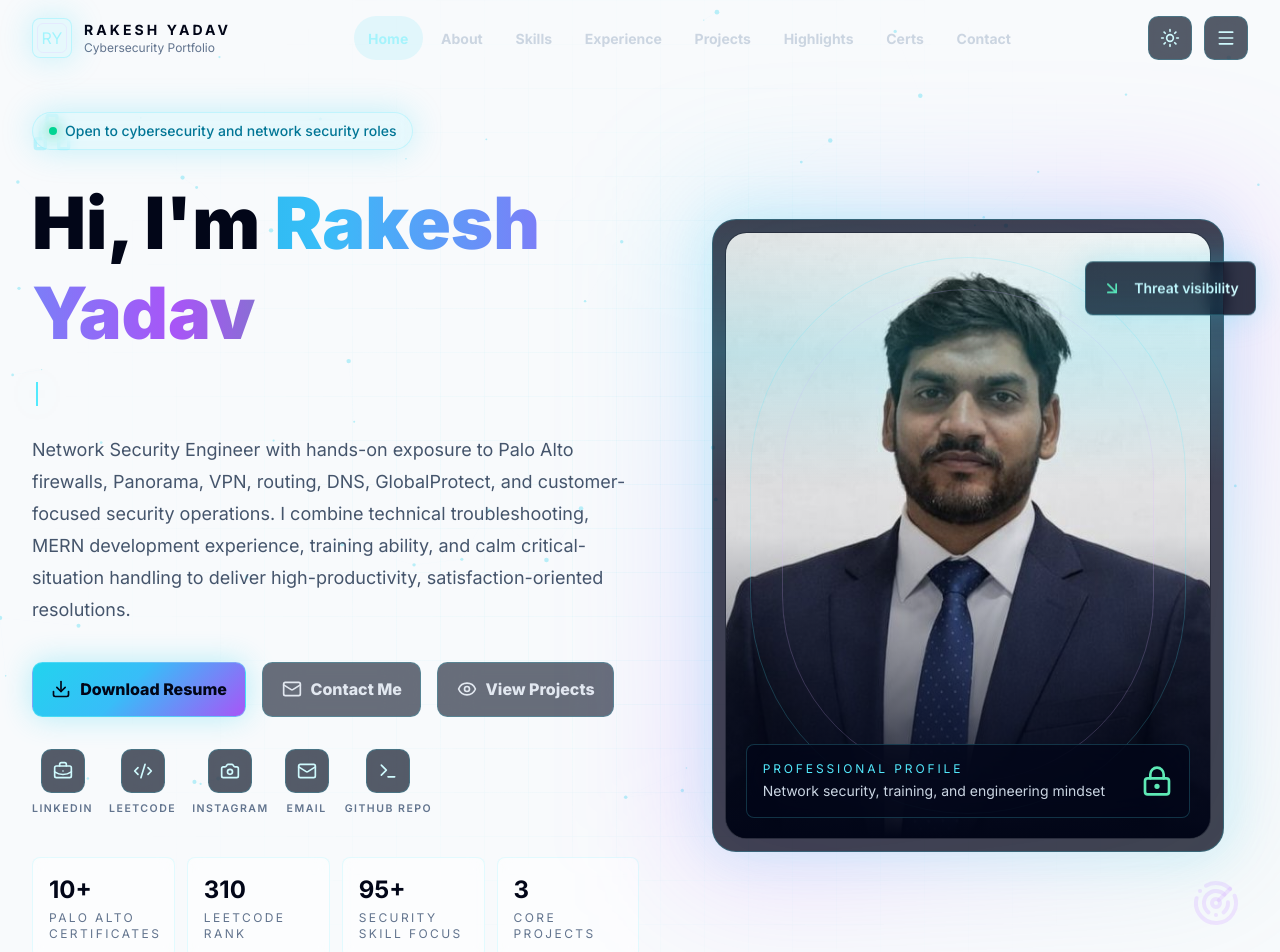
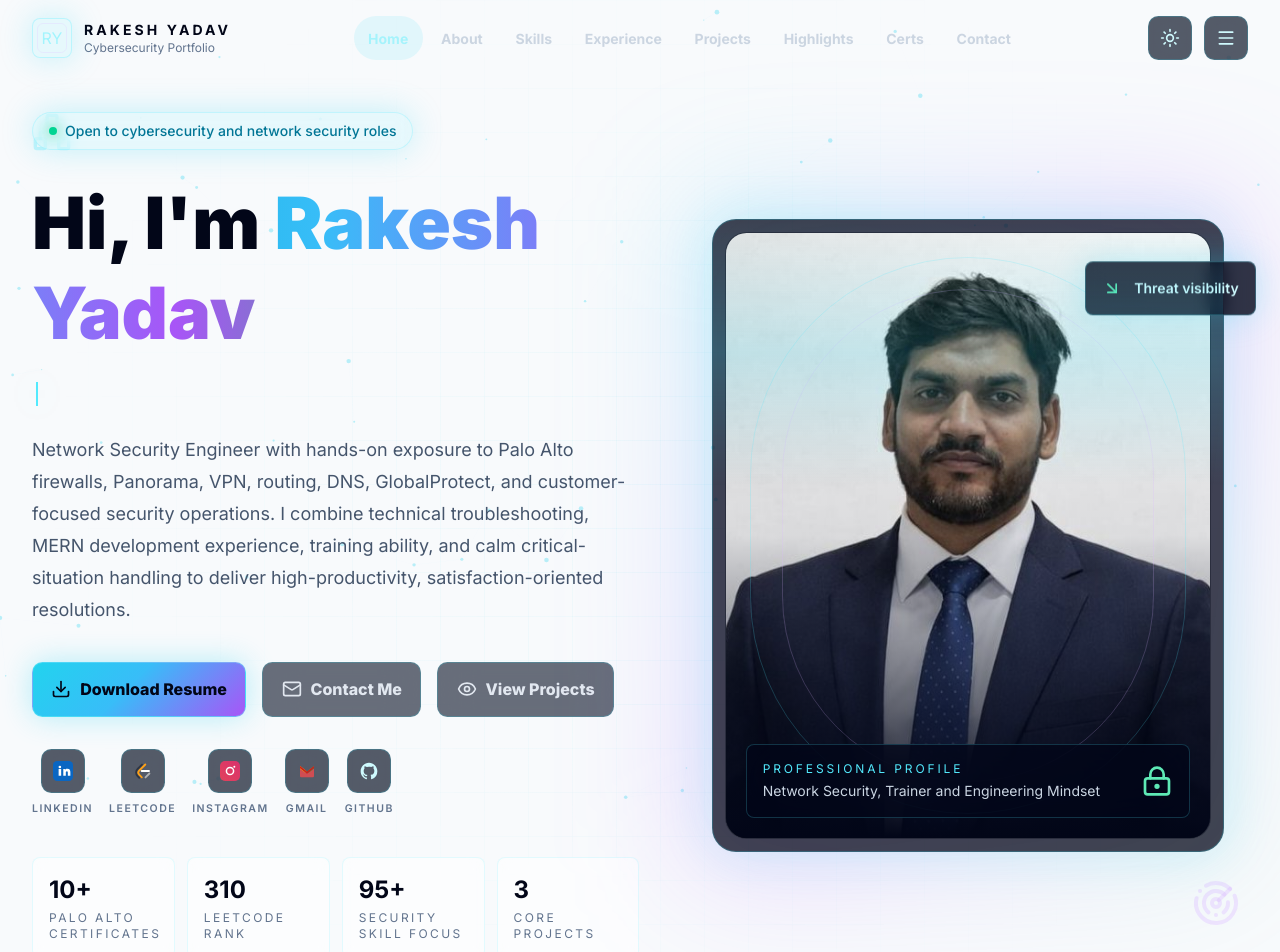
Before and after one commit to TheZealott01/My-porfolio, a React (Vite) app: page / in a window 1280 px wide. Shown: the top 952 px of the page. Built offline with nearby package versions, Linux system fonts and the light colour scheme.

Commit message:
Use brand icons and Gmail compose

```diff
--- a/src/components/Contact.jsx
+++ b/src/components/Contact.jsx
@@ -1,7 +1,8 @@
 import { motion } from "framer-motion";
-import { Mail, MapPin, Send, ShieldCheck } from "lucide-react";
-import { profile, socials } from "../data/portfolio";
+import { MapPin, Send, ShieldCheck } from "lucide-react";
+import { buildGmailComposeUrl, profile, socials } from "../data/portfolio";
 import AnimatedSection from "./ui/AnimatedSection";
+import BrandIcon from "./ui/BrandIcon";
 import GlowingCard from "./ui/GlowingCard";
 import SectionHeading from "./ui/SectionHeading";
 
@@ -12,9 +13,10 @@ export default function Contact() {
     const name = form.get("name")?.toString().trim() || "Portfolio visitor";
     const email = form.get("email")?.toString().trim() || "Not provided";
     const message = form.get("message")?.toString().trim() || "No message provided.";
-    const subject = encodeURIComponent(`Portfolio inquiry from ${name}`);
-    const body = encodeURIComponent(`Name: ${name}\nEmail: ${email}\n\nMessage:\n${message}`);
-    window.location.href = `mailto:${profile.email}?subject=${subject}&body=${body}`;
+    window.location.href = buildGmailComposeUrl({
+      subject: `Portfolio inquiry from ${name}`,
+      body: `Name: ${name}\nEmail: ${email}\n\nMessage:\n${message}`,
+    });
   };
 
   return (
@@ -33,8 +35,14 @@ export default function Contact() {
           </p>
 
           <div className="mt-8 space-y-4">
-            <a className="contact-row" href={`mailto:${profile.email}`} title={`Email ${profile.email}`}>
-              <Mail className="h-5 w-5 text-cyan-400" />
+            <a
+              className="contact-row"
+              href={buildGmailComposeUrl()}
+              target="_blank"
+              rel="noreferrer"
+              title={`Open Gmail compose for ${profile.email}`}
+            >
+              <BrandIcon brand="gmail" className="h-5 w-5" />
               <span>{profile.email}</span>
             </a>
             <div className="contact-row">
@@ -48,7 +56,7 @@ export default function Contact() {
           </div>
 
           <div className="mt-8 flex flex-wrap gap-4">
-            {socials.map(({ label, href, icon: Icon }) => (
+            {socials.map(({ label, href, brand }) => (
               <div key={label} className="grid justify-items-center gap-2">
                 <motion.a
                   href={href}
@@ -59,7 +67,7 @@ export default function Contact() {
                   className="icon-button"
                   whileHover={{ y: -4 }}
                 >
-                  <Icon className="h-5 w-5" />
+                  <BrandIcon brand={brand} className="h-5 w-5" />
                 </motion.a>
                 <span className="text-[0.68rem] font-semibold uppercase tracking-[0.14em] text-slate-500 dark:text-slate-400">
                   {label}
--- a/src/components/Footer.jsx
+++ b/src/components/Footer.jsx
@@ -1,5 +1,5 @@
 import { Heart, ShieldCheck } from "lucide-react";
-import { navLinks, socials } from "../data/portfolio";
+import { navLinks } from "../data/portfolio";
 
 export default function Footer() {
   return (
@@ -24,22 +24,6 @@ export default function Footer() {
             </a>
           ))}
         </div>
-
-        <div className="flex gap-3">
-          {socials.map(({ label, href, icon: Icon }) => (
-            <a
-              key={label}
-              href={href}
-              target={href.startsWith("http") ? "_blank" : undefined}
-              rel={href.startsWith("http") ? "noreferrer" : undefined}
-              aria-label={label}
-              title={label}
-              className="icon-button"
-            >
-              <Icon className="h-5 w-5" />
-            </a>
-          ))}
-        </div>
       </div>
       <p className="mx-auto mt-8 max-w-7xl text-sm text-slate-500 dark:text-slate-500">
         Copyright {new Date().getFullYear()} Rakesh Yadav. All rights reserved.
--- a/src/components/Hero.jsx
+++ b/src/components/Hero.jsx
@@ -9,6 +9,7 @@ import {
   Radar,
 } from "lucide-react";
 import { profile, socials, stats } from "../data/portfolio";
+import BrandIcon from "./ui/BrandIcon";
 import StatCounter from "./ui/StatCounter";
 import TypingText from "./ui/TypingText";
 
@@ -70,7 +71,7 @@ export default function Hero() {
           </div>
 
           <div className="mt-8 flex flex-wrap items-start gap-4">
-            {socials.map(({ label, href, icon: Icon }) => (
+            {socials.map(({ label, href, brand }) => (
               <div key={label} className="grid justify-items-center gap-2">
                 <motion.a
                   href={href}
@@ -82,7 +83,7 @@ export default function Hero() {
                   whileHover={{ y: -4, rotate: -3 }}
                   whileTap={{ scale: 0.95 }}
                 >
-                  <Icon className="h-5 w-5" />
+                  <BrandIcon brand={brand} className="h-5 w-5" />
                 </motion.a>
                 <span className="text-[0.66rem] font-semibold uppercase tracking-[0.14em] text-slate-500 dark:text-slate-400">
                   {label}
@@ -120,7 +121,7 @@ export default function Hero() {
                 <div className="flex items-center justify-between gap-4">
                   <div>
                     <p className="text-xs uppercase tracking-[0.24em] text-cyan-300">Professional Profile</p>
-                    <p className="mt-1 text-sm text-slate-300">Network security, training, and engineering mindset</p>
+                    <p className="mt-1 text-sm text-slate-300">Network Security, Trainer and Engineering Mindset</p>
                   </div>
                   <LockKeyhole className="h-8 w-8 text-emerald-300" />
                 </div>
--- /dev/null
+++ b/src/components/ui/BrandIcon.jsx
@@ -0,0 +1,73 @@
+import { useId } from "react";
+
+export default function BrandIcon({ brand, className = "" }) {
+  const gradientId = useId().replace(/:/g, "");
+
+  if (brand === "linkedin") {
+    return (
+      <svg className={className} viewBox="0 0 24 24" aria-hidden="true">
+        <rect width="24" height="24" rx="5" fill="#0A66C2" />
+        <path
+          fill="#fff"
+          d="M6.75 9.45h3.05v8.15H6.75V9.45Zm1.52-3.9a1.58 1.58 0 1 1 0 3.16 1.58 1.58 0 0 1 0-3.16Zm3.1 3.9h2.92v1.12h.04c.4-.77 1.4-1.4 2.88-1.4 3.08 0 3.64 2.02 3.64 4.65v3.78H17.8v-3.35c0-.8-.02-1.83-1.12-1.83-1.12 0-1.3.88-1.3 1.78v3.4h-3.02V9.45Z"
+        />
+      </svg>
+    );
+  }
+
+  if (brand === "leetcode") {
+    return (
+      <svg className={className} viewBox="0 0 24 24" fill="none" aria-hidden="true">
+        <path d="M14.8 4.2 7.4 11.6a3.4 3.4 0 0 0 0 4.8l3.2 3.2" stroke="#FFA116" strokeWidth="2.2" strokeLinecap="round" strokeLinejoin="round" />
+        <path d="M15 19.7 19.7 15" stroke="#B3B3B3" strokeWidth="2.2" strokeLinecap="round" strokeLinejoin="round" />
+        <path d="M10.4 12h8.8" stroke="#fff" strokeWidth="2.2" strokeLinecap="round" />
+        <path d="M10.8 4.3 5.5 9.6a6 6 0 0 0 0 8.5l2 2" stroke="#111827" strokeWidth="2.2" strokeLinecap="round" strokeLinejoin="round" opacity="0.55" />
+      </svg>
+    );
+  }
+
+  if (brand === "instagram") {
+    return (
+      <svg className={className} viewBox="0 0 24 24" aria-hidden="true">
+        <defs>
+          <linearGradient id={`instagram-${gradientId}`} x1="2" x2="22" y1="22" y2="2">
+            <stop offset="0" stopColor="#FEDA75" />
+            <stop offset="0.3" stopColor="#FA7E1E" />
+            <stop offset="0.55" stopColor="#D62976" />
+            <stop offset="0.78" stopColor="#962FBF" />
+            <stop offset="1" stopColor="#4F5BD5" />
+          </linearGradient>
+        </defs>
+        <rect width="24" height="24" rx="6" fill={`url(#instagram-${gradientId})`} />
+        <circle cx="12" cy="12" r="4.3" fill="none" stroke="#fff" strokeWidth="1.8" />
+        <circle cx="17.2" cy="6.8" r="1.2" fill="#fff" />
+      </svg>
+    );
+  }
+
+  if (brand === "gmail") {
+    return (
+      <svg className={className} viewBox="0 0 24 24" aria-hidden="true">
+        <path fill="#EA4335" d="M3.6 6.1 12 12.6l8.4-6.5v11.8a1.5 1.5 0 0 1-1.5 1.5H5.1a1.5 1.5 0 0 1-1.5-1.5V6.1Z" />
+        <path fill="#FBBC04" d="M3.6 6.1 12 12.6l-2 1.55-6.4-4.92V6.1Z" />
+        <path fill="#34A853" d="M20.4 6.1v3.13L14 14.15l-2-1.55 8.4-6.5Z" />
+        <path fill="#4285F4" d="M5.1 19.4h13.8a1.5 1.5 0 0 0 1.5-1.5v-8.67L14 14.15 12 12.6l-2 1.55-6.4-4.92v8.67a1.5 1.5 0 0 0 1.5 1.5Z" opacity="0.16" />
+        <path fill="#C5221F" d="M3.6 6.1 12 12.6l8.4-6.5v2.68L12 15.28 3.6 8.78V6.1Z" />
+      </svg>
+    );
+  }
+
+  if (brand === "github") {
+    return (
+      <svg className={className} viewBox="0 0 24 24" fill="currentColor" aria-hidden="true">
+        <path
+          fillRule="evenodd"
+          clipRule="evenodd"
+          d="M12 2C6.48 2 2 6.58 2 12.22c0 4.5 2.87 8.32 6.84 9.67.5.1.68-.22.68-.49 0-.24-.01-.88-.02-1.73-2.78.62-3.37-1.37-3.37-1.37-.45-1.18-1.11-1.5-1.11-1.5-.91-.64.07-.63.07-.63 1 .07 1.53 1.05 1.53 1.05.9 1.56 2.35 1.1 2.92.84.09-.66.35-1.1.63-1.36-2.22-.26-4.55-1.14-4.55-5.05 0-1.12.39-2.03 1.03-2.75-.1-.26-.45-1.3.1-2.72 0 0 .85-.27 2.76 1.05A9.42 9.42 0 0 1 12 6.88c.85 0 1.7.12 2.5.35 1.9-1.32 2.75-1.05 2.75-1.05.55 1.42.2 2.46.1 2.72.64.72 1.03 1.63 1.03 2.75 0 3.92-2.34 4.78-4.57 5.04.36.32.68.94.68 1.9 0 1.36-.02 2.47-.02 2.81 0 .27.18.59.69.49A10.12 10.12 0 0 0 22 12.22C22 6.58 17.52 2 12 2Z"
+        />
+      </svg>
+    );
+  }
+
+  return null;
+}
--- a/src/data/portfolio.js
+++ b/src/data/portfolio.js
@@ -30,11 +30,25 @@ import {
 } from "lucide-react";
 
 const asset = (path) => `${import.meta.env.BASE_URL}${path}`;
+export const contactEmail = "rakesh528yadav@gmail.com";
+
+export const buildGmailComposeUrl = ({ subject = "", body = "" } = {}) => {
+  const params = new URLSearchParams({
+    view: "cm",
+    fs: "1",
+    to: contactEmail,
+  });
+
+  if (subject) params.set("su", subject);
+  if (body) params.set("body", body);
+
+  return `https://mail.google.com/mail/?${params.toString()}`;
+};
 
 // Edit this file first when replacing links, projects, skills, certificates, and images.
 export const profile = {
   name: "Rakesh Yadav",
-  email: "rakesh528yadav@gmail.com",
+  email: contactEmail,
   location: "Uttar Pradesh, India",
   role: "Network Security Engineer",
   company: "iOPEX Technologies",
@@ -59,12 +73,12 @@ export const socials = [
   {
     label: "LinkedIn",
     href: "https://www.linkedin.com/in/-rakeshyadav?utm_source=share&utm_campaign=share_via&utm_content=profile&utm_medium=ios_app",
-    icon: BriefcaseBusiness,
+    brand: "linkedin",
   },
-  { label: "LeetCode", href: "https://leetcode.com/u/thezealott/", icon: Code2 },
-  { label: "Instagram", href: "https://www.instagram.com/rakeshyadav_610/?hl=en", icon: Camera },
-  { label: "Email", href: "mailto:rakesh528yadav@gmail.com", icon: Mail },
-  { label: "GitHub Repo", href: "https://github.com/TheZealott01/My-porfolio", icon: Terminal },
+  { label: "LeetCode", href: "https://leetcode.com/u/thezealott/", brand: "leetcode" },
+  { label: "Instagram", href: "https://www.instagram.com/rakeshyadav_610/?hl=en", brand: "instagram" },
+  { label: "Gmail", href: buildGmailComposeUrl(), brand: "gmail" },
+  { label: "GitHub", href: "https://github.com/TheZealott01/My-porfolio", brand: "github" },
 ];
 
 export const stats = [
```
Also changed, not shown: 4 other files (tests, documents, lock files or other folders).
